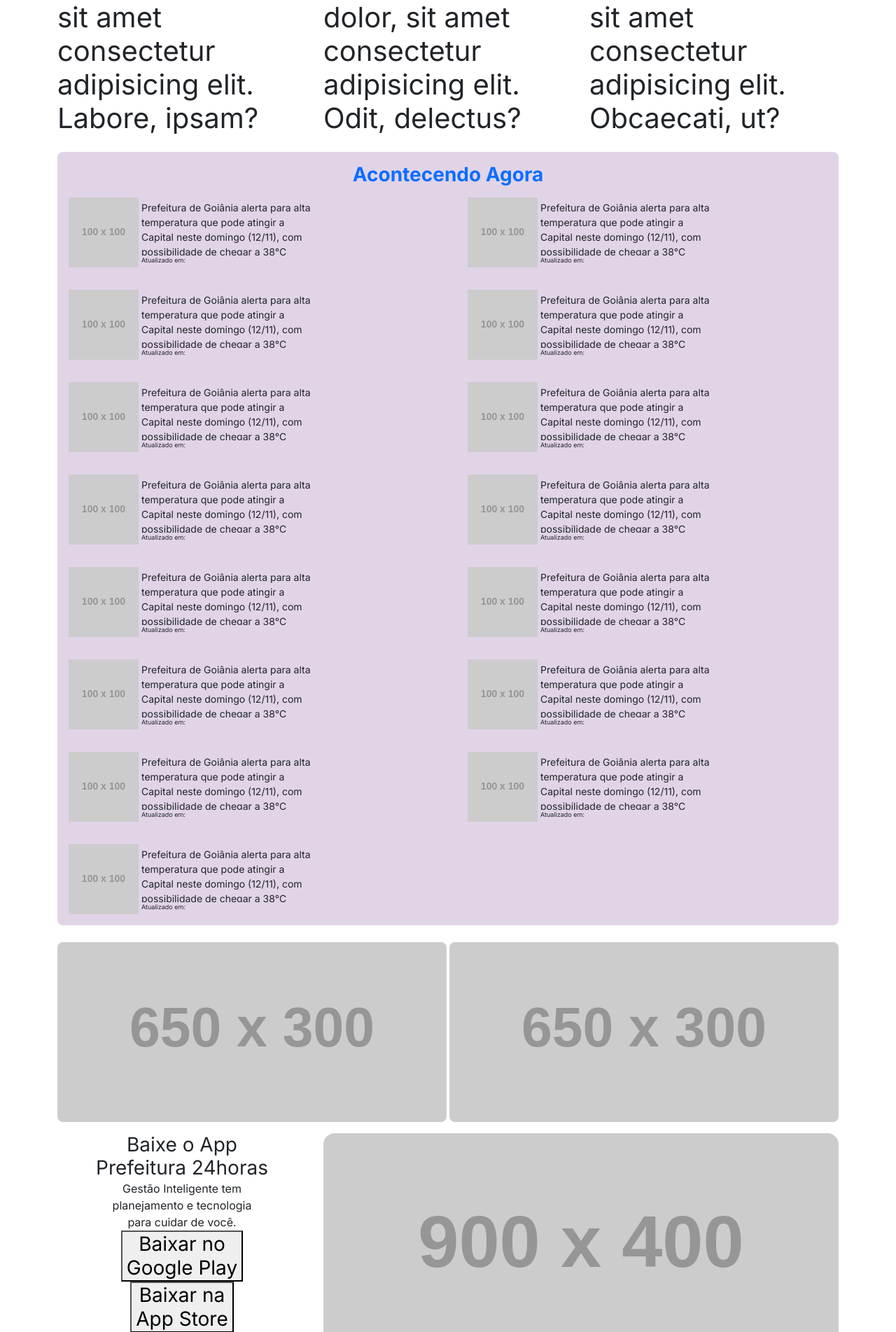
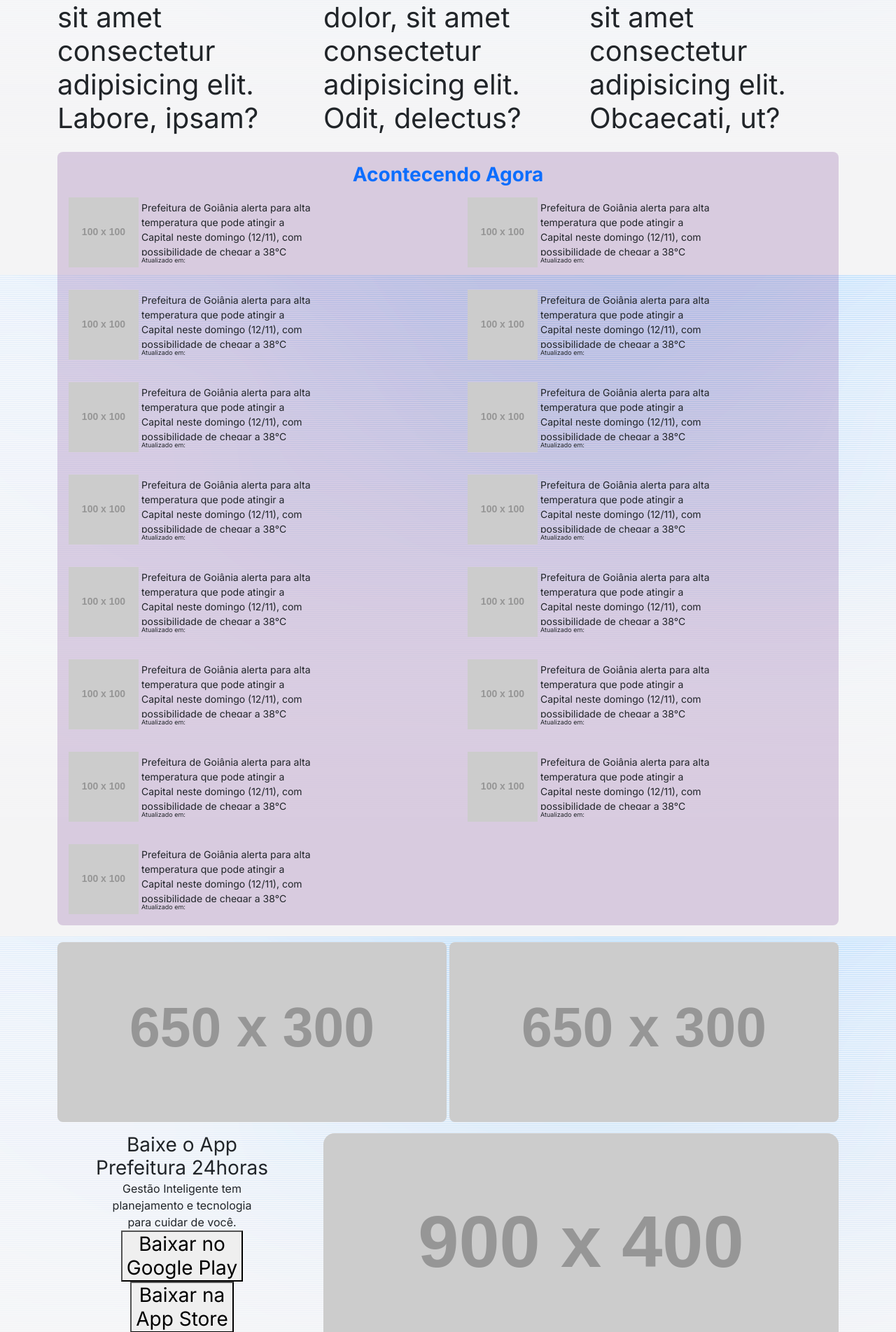
Before and after one commit to LucasCGentile/projeto-portal, a PHP site: page /pages/noticias/noticias.php in a window 1280 px wide. Shown: the part 608-2511 px from the top of the page at 70% size. Run offline with PHP 8.4, Linux system fonts and the light colour scheme; grey boxes labelled with a size stand in for pictures from a placeholder-image service; some libraries are stand-ins or nearby versions.

Commit message:
update: area de noticias e definido backgroud

```diff
--- a/pages/noticias/noticias.css
+++ b/pages/noticias/noticias.css
@@ -1,3 +1,7 @@
+.bg-noticias {
+  background: url(./assets/images/noticias-background.png);
+}
+
 small {
   font-size: 9px;
 }
--- a/pages/noticias/noticias.php
+++ b/pages/noticias/noticias.php
@@ -5,6 +5,7 @@ include '../../includes/head/head.php';
 ?>
 
 <body>
+
   <div class="container">
     <!-- Header da Area de Noticias -->
     <header class="justify-content-between d-md-none d-lg-block d-none p-3">
@@ -24,7 +25,10 @@ include '../../includes/head/head.php';
         </ul>
       </div>
     </header>
+  </div>
 
+  <div class="bg-noticias">
+    <div class="container">
       <nav class="d-flex justify-content-between">
         <figure>
           <img src="https://placehold.co/250x140" alt="logo-noticias" class="img-fluid pt-3">
@@ -67,6 +71,7 @@ include '../../includes/head/head.php';
           <p></p>
         </div>
       </div>
+
 
       <!-- Acontecendo Agora -->
       <section class="bg-now mt-4 rounded-3">
@@ -318,6 +323,7 @@ include '../../includes/head/head.php';
         </div>
       </footer>
     </div>
+  </div>
 </body>
 
 </html>
```
Also changed, not shown: pages/noticias/assets/images/noticias-background.png (added). Lines whose indentation alone changed are shown as unchanged.
